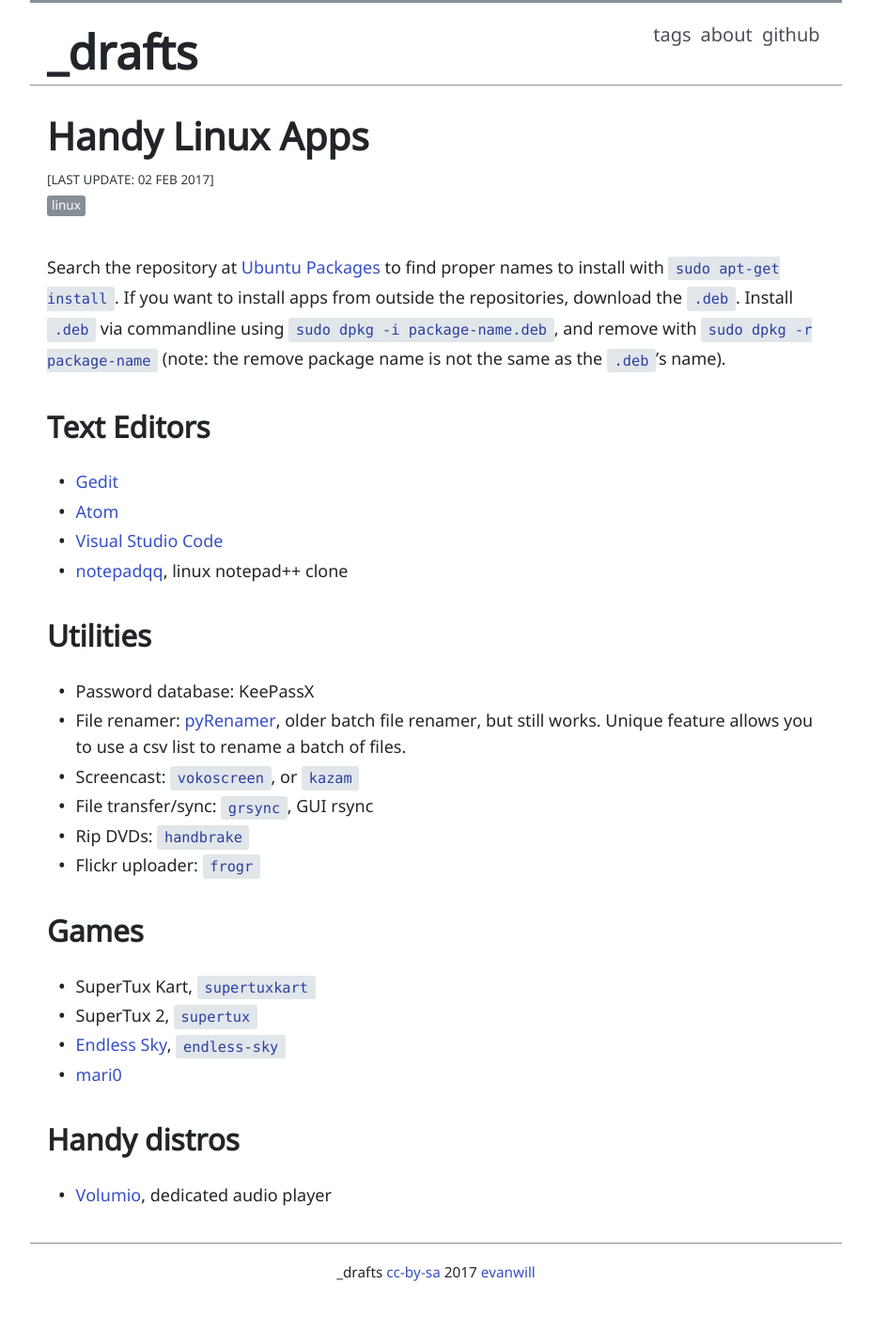
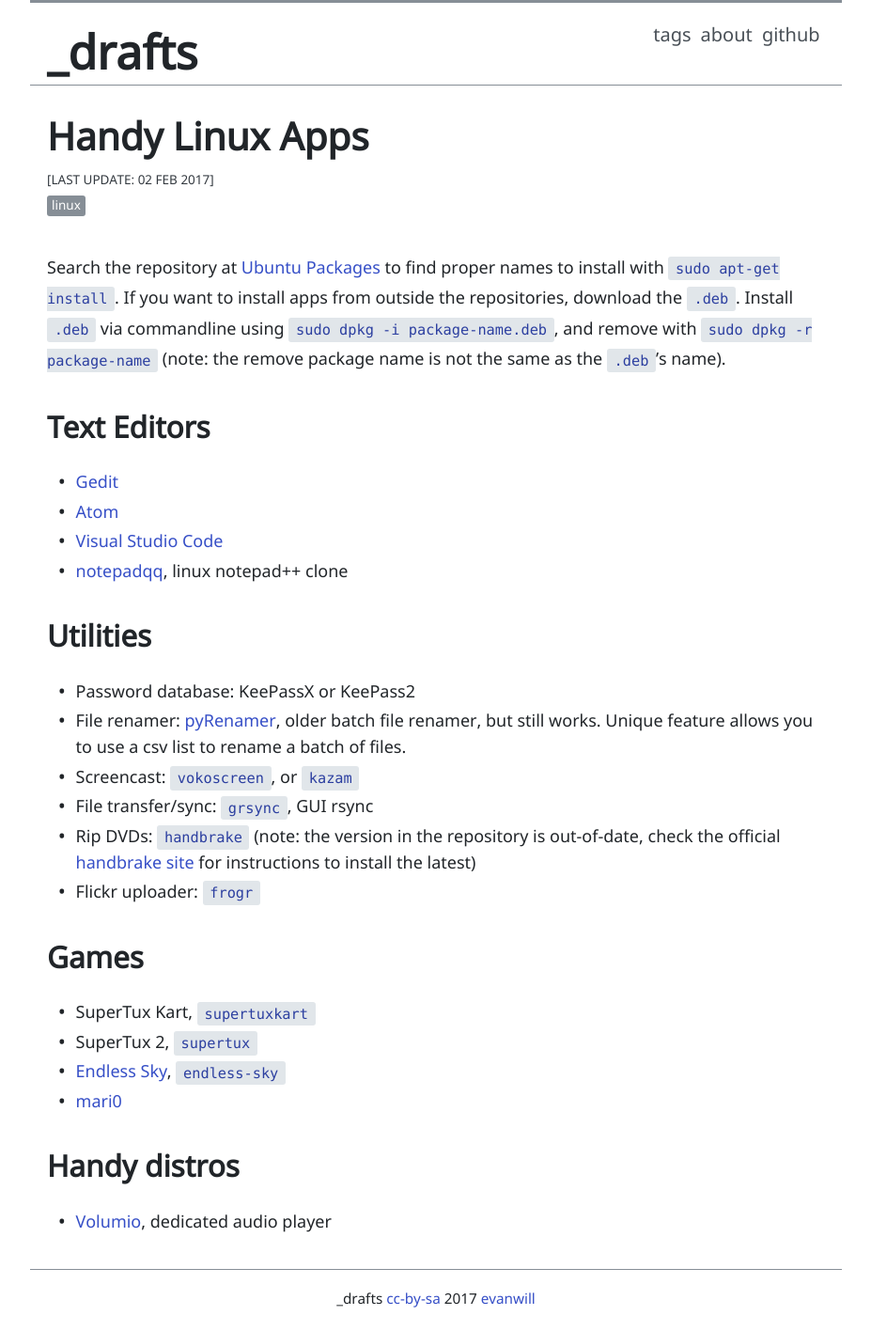
Before and after one commit to evanwill/_drafts, a Jekyll site: the page built from _notes/linux-apps.md, in a window 1280 px wide. Shown: the whole page at 94% size, without its empty margins (176-1103 px from the left). Built offline with Jekyll 4.4.1, drawn with Linux system fonts in a browser that asks for light colours; before the commit the page ends 1388 px from its top, so only the background shows below that.

Commit message:
update linux apps

```diff
--- a/_notes/linux-apps.md
+++ b/_notes/linux-apps.md
@@ -18,11 +18,11 @@
 
 ## Utilities
 
-- Password database: KeePassX
+- Password database: KeePassX or KeePass2
 - File renamer: [pyRenamer](https://launchpad.net/pyrenamer), older batch file renamer, but still works. Unique feature allows you to use a csv list to rename a batch of files.
 - Screencast: `vokoscreen`, or `kazam`
 - File transfer/sync: `grsync`, GUI rsync
-- Rip DVDs: `handbrake`
+- Rip DVDs: `handbrake` (note: the version in the repository is out-of-date, check the official [handbrake site](https://handbrake.fr/) for instructions to install the latest)
 - Flickr uploader: `frogr`
 
 ## Games
```
